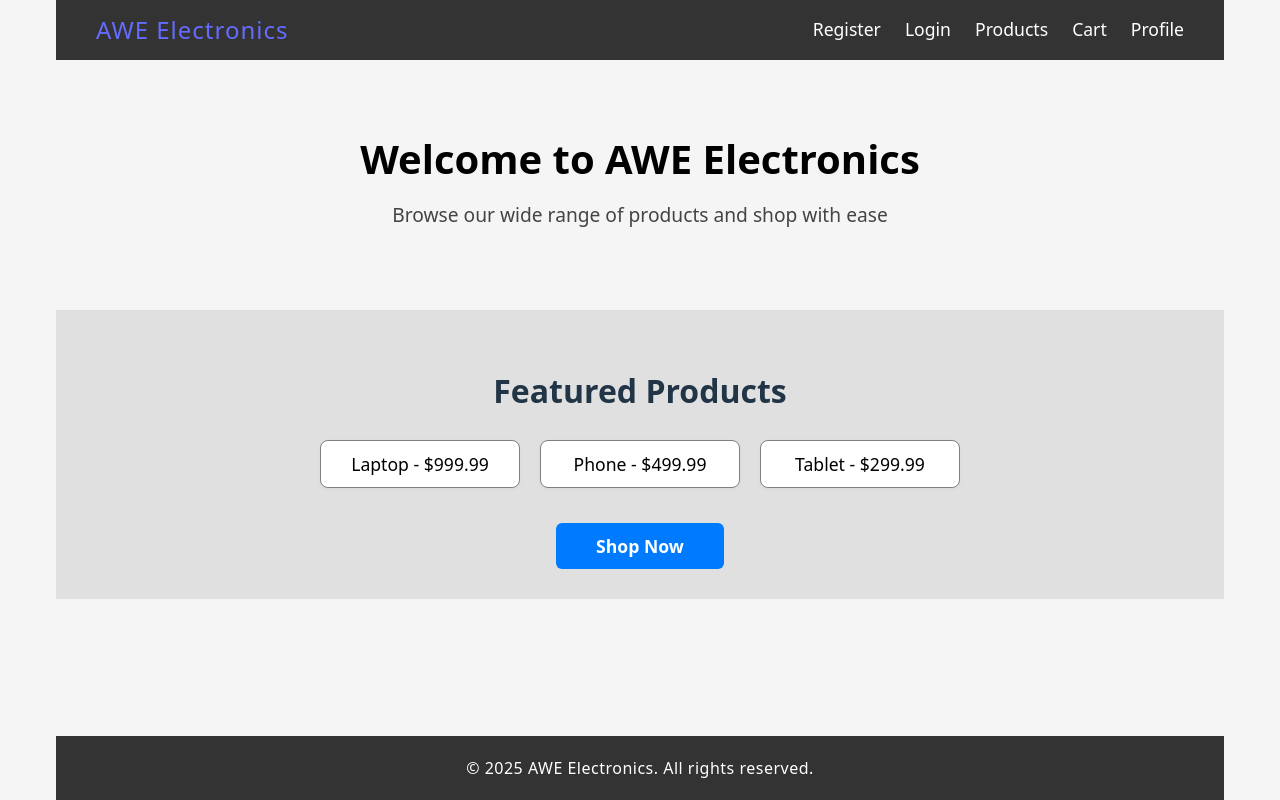
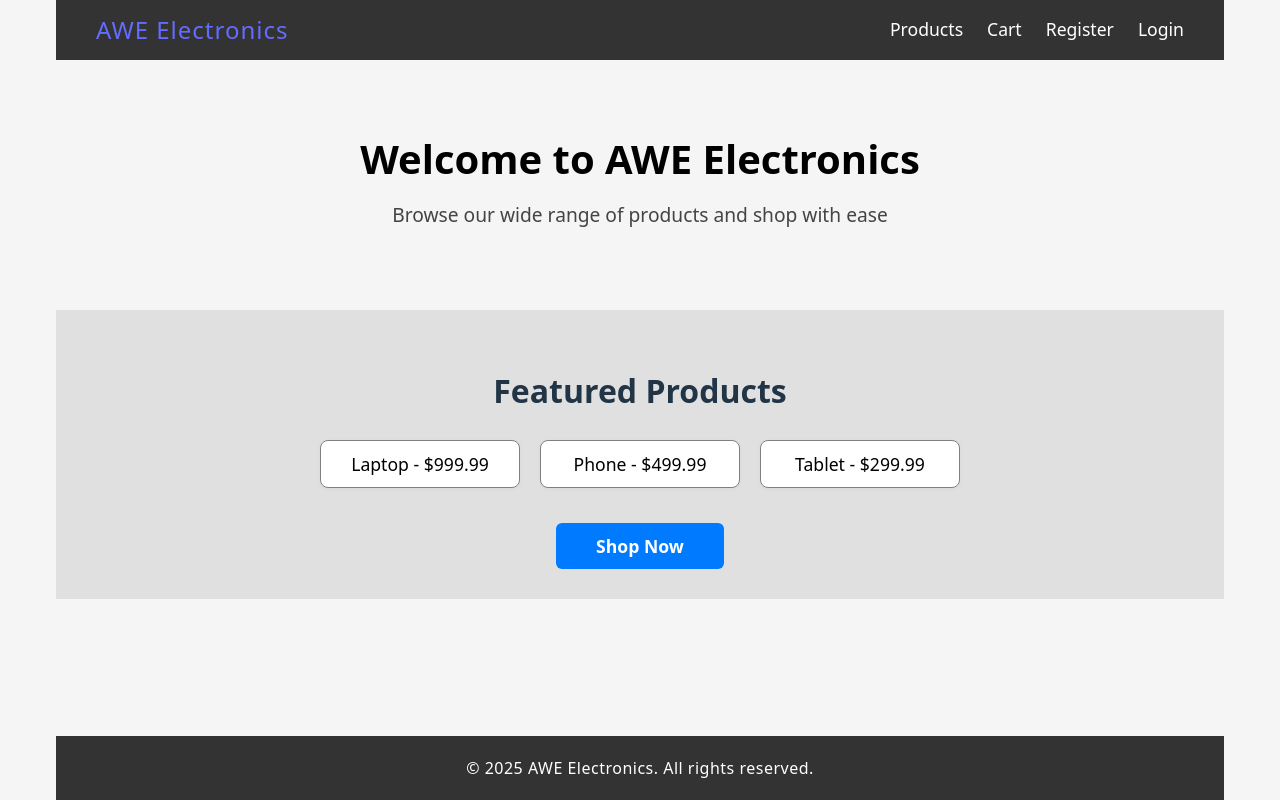
Before and after one commit to LuongNhatMinhNguyen/SWE30003_Assignment-3, a React (Vite) app: page / in a window 1280 px wide. Built offline with nearby package versions, Linux system fonts and the light colour scheme.

Commit message:
Navbar dynamically shows login/profile/register

```diff
--- a/src/components/NavBar/NavBar.tsx
+++ b/src/components/NavBar/NavBar.tsx
@@ -8,16 +8,26 @@ type NavLink = {
   to: string;
 };
 
-const navLinks: NavLink[] = [
-  { name: 'Register', to: '/register' },
-  { name: 'Login', to: '/login' },
-  { name: 'Products', to: '/products' },
-  { name: 'Cart', to: '/cart' },
-  { name: 'Profile', to: '/profile' },
-];
-
 export default function NavBar() {
   const [hovered, setHovered] = React.useState<string | null>(null);
+  const isLoggedIn = localStorage.getItem("awe_logged_in") !== null;
+
+   let navLinks: NavLink[] = [];
+
+  if (isLoggedIn) {
+    navLinks = [
+      { name: 'Products', to: '/products' },
+      { name: 'Cart', to: '/cart' },
+      { name: 'Profile', to: '/profile' },
+    ];
+  } else {
+    navLinks = [
+      { name: 'Products', to: '/products' },
+      { name: 'Cart', to: '/cart' },
+      { name: 'Register', to: '/register' },
+      { name: 'Login', to: '/login' },
+    ];
+  }
 
   return (
     <nav className="navbar">
```
